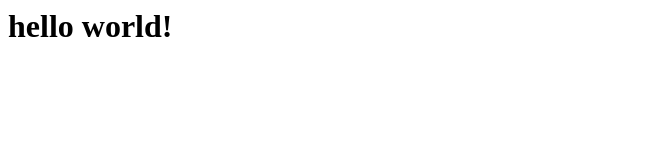
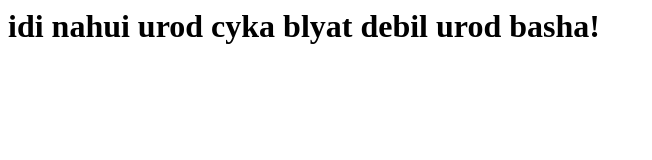
Before and after one commit to eyzarrakazudy/eyzarrakazudy.github.io, a plain HTML site: page index.html in a window 1280 px wide. Shown: the whole page, without its empty margins (0-652 px from the left). Drawn offline with Linux system fonts and the light colour scheme.

Commit message:
mengganti dengan bahasa russia 'cyka blyat urod debil idi nahui basha blyat' by eyzar

```diff
--- a/index.html
+++ b/index.html
@@ -1 +1 @@
-<h1>hello world!</h1>
+<h1>idi nahui urod cyka blyat debil urod basha!</h1>
```
